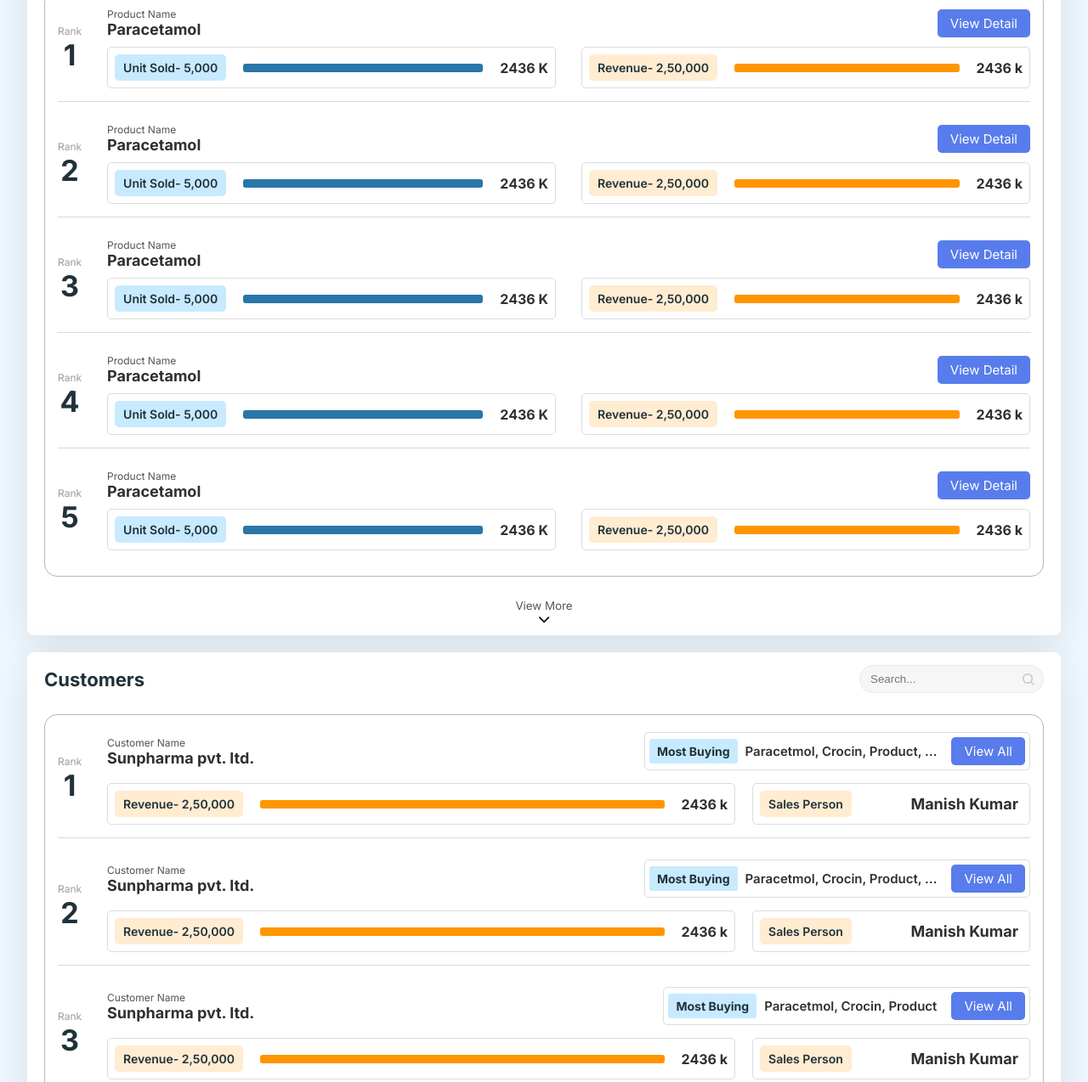
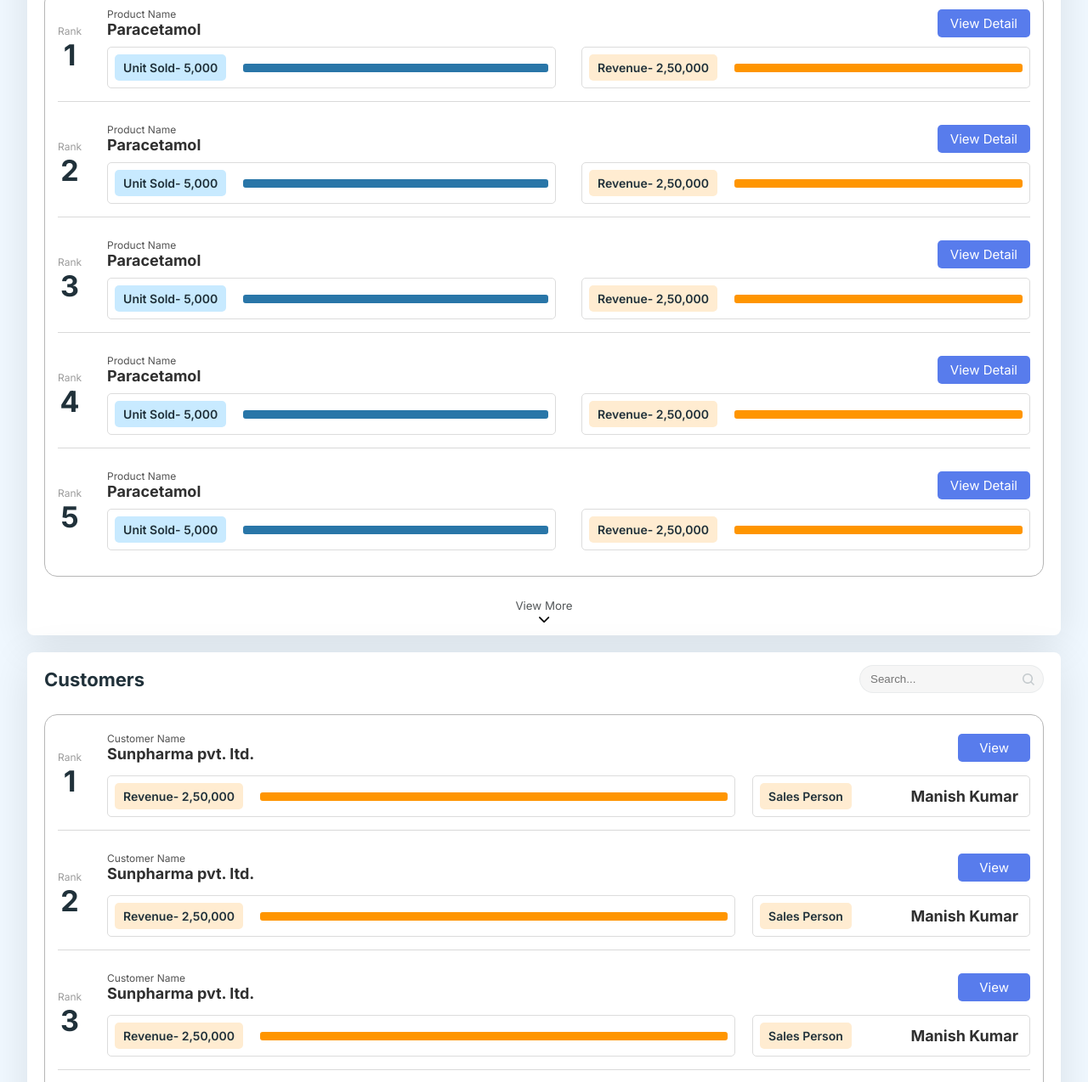
Before and after one commit to eshiva20/HBL-Report-Page, a plain HTML site: page index.html in a window 1280 px wide. Shown: the part 1526-2800 px from the top of the page at 85% size. Drawn offline with nearby package versions, Linux system fonts and the light colour scheme.

Commit message:
css fixes

```diff
--- a/index.html
+++ b/index.html
@@ -254,7 +254,7 @@
 
     <section class="existing-vs-first-time">
       <div class="title-cover">
-        <h1 class="title">Existing vs First Time Customers</h1>
+        <h1 class="title">Orders-Existing vs First Time Customers</h1>
       </div>
       <div
         id="all-existing-vs-first-time-customers"
--- a/script.js
+++ b/script.js
@@ -414,12 +414,10 @@ document.addEventListener("DOMContentLoaded", function () {
               <div class="unit">
                 <p>Unit Sold- ${product.unitSold}</p>
                 <div class="border-line"></div>
-                <span>${product.unitCount} K</span>
               </div>
               <div class="revenue">
                 <p>Revenue- ${product.revenue}</p>
                 <div class="border-line"></div>
-                <span>${product.revenueCount} k</span>
               </div>
             </div>
           </div>
@@ -728,21 +726,12 @@ document.addEventListener("DOMContentLoaded", function () {
               <span>Customer Name</span>
               <p class="customer-name">${customer.customerName}</p>
             </div>
-            <div class="most-buying-lists">
-              <label>Most Buying</label>
-              <span>
-                ${customer.mostBuying.slice(0, 3).join(", ")}${
-          customer.mostBuying.length > 3 ? ", ..." : ""
-        }
-              </span>
-              <button class="view-detail-btn">View All</button>
-            </div>
+            <button class="view-detail-btn">View</button>
           </div>
           <div class="revenue-sales">
             <div class="revenue">
               <p>Revenue- ${customer.revenueAmt}</p>
               <div class="border-line"></div>
-              <span>${customer.revenueCount} k</span>
             </div>
             <div class="sales">
               <p>Sales Person</p>
--- a/style.css
+++ b/style.css
@@ -684,12 +684,6 @@ p {
               border-radius: 3px;
               width: 100%;
             }
-            span {
-              white-space: nowrap;
-              color: #303030;
-              font-size: 16px;
-              font-weight: 700;
-            }
           }
 
           .unit {
@@ -817,43 +811,18 @@ p {
             font-size: 18px;
             font-weight: 700;
           }
-          .most-buying-lists {
-            display: flex;
-            align-items: center;
-            gap: 2px;
+
+          .view-detail-btn {
             margin-left: auto;
-            border: 1px solid #dcdcdc;
-            padding: 5px;
-            border-radius: 5px;
-
-            label {
-              background: #c8eaff;
-              font-weight: 700;
-              color: #20313a;
-              font-size: 14px;
-              padding: 6px 9px;
-              border-radius: 3px;
-              margin-right: 7px;
-            }
-
-            span {
-              color: #303030;
-              font-weight: 600;
-              font-size: 15px;
-            }
-
-            .view-detail-btn {
             background: #587cec;
             color: #fff;
-              padding: 7px 15px;
+            padding: 7px 25px;
             border-radius: 5px;
             outline: none;
             border: none;
             cursor: pointer;
             font-family: "Inter", sans-serif;
             font-size: 15px;
-              margin-left: 15px;
-            }
           }
         }
         .revenue-sales {
@@ -894,6 +863,8 @@ p {
               color: #303030;
               font-size: 16px;
               font-weight: 700;
+              font-size: 18px;
+              margin-right: 5px;
             }
           }
 
@@ -903,10 +874,6 @@ p {
 
           .sales {
             width: 30%;
-            span {
-              font-size: 18px;
-              margin-right: 5px;
-            }
           }
         }
       }
@@ -962,7 +929,6 @@ p {
   width: 95%;
   margin: 20px auto;
   display: flex;
-  align-items: flex-start;
   gap: 20px;
 
   .leads-graph-container {
@@ -1046,7 +1012,6 @@ p {
 
   .tradewise-distribution {
     width: 30%;
-    height: 100%;
     background: #fff;
     border-radius: 8px;
     box-shadow: rgba(0, 0, 0, 0.1) 0px 10px 50px;
```
Lines whose indentation alone changed are shown as unchanged.
